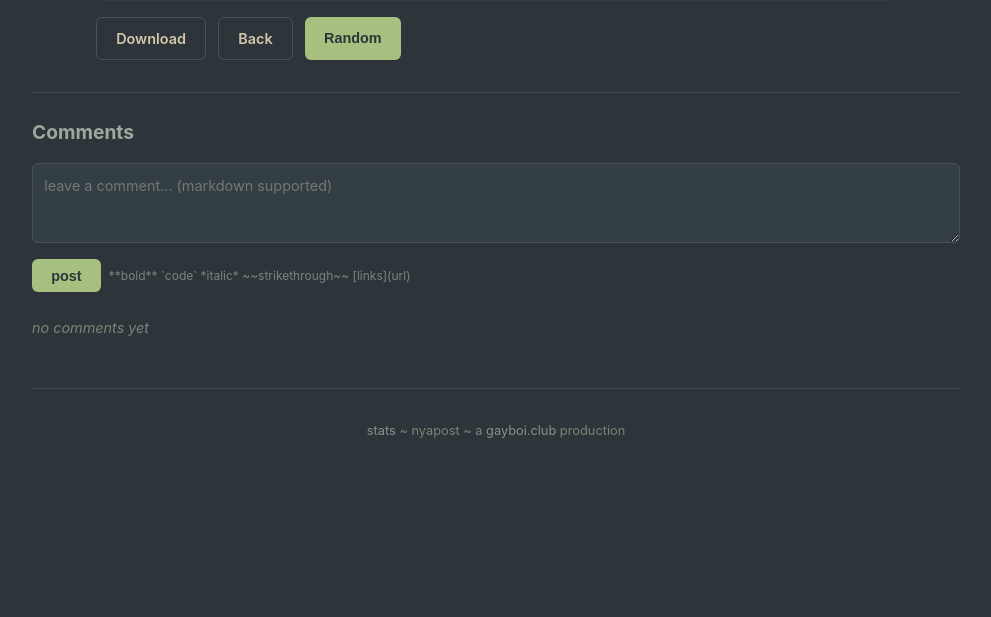
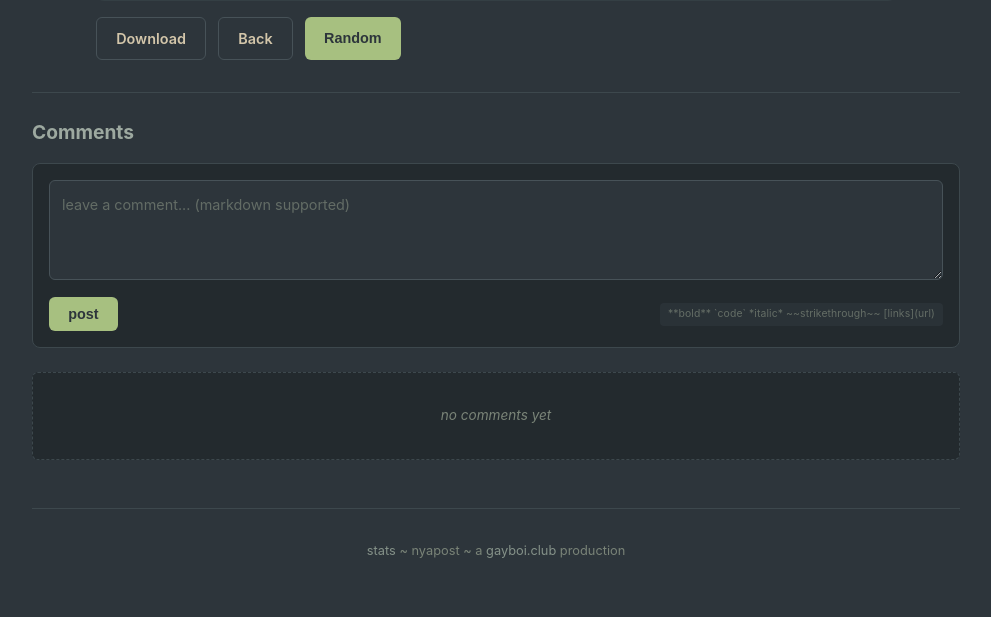
Before and after one commit to gayboi-club/nyapost, a Flask app: template templates/meme.html in a window 1280 px wide. Shown: the part 717-1334 px from the top of the page, without its empty margins (144-1135 px from the left). Before the commit the page ends 1155 px from the top, so only its background shows below. Run offline with Flask 3, Linux system fonts and the light colour scheme; the template is opened without the code that fills it, so the values that code supplies are empty; the visitor is signed in with stand-in values (Sample User, id 1).

Commit message:
polish comment form, reply form, and comment card styling

```diff
--- a/static/css/everforest.css
+++ b/static/css/everforest.css
@@ -194,37 +194,55 @@ header {
 
 .comment-form {
     margin-bottom: 1.5rem;
+    background: var(--bg-dim);
+    border-radius: 8px;
+    padding: 1rem;
+    border: 1px solid var(--bg2);
 }
 
 .comment-form textarea {
     width: 100%;
-    min-height: 80px;
-    padding: 0.7rem;
+    min-height: 100px;
+    padding: 0.75rem;
     border-radius: 6px;
     border: 1px solid var(--bg3);
-    background: var(--bg1);
+    background: var(--bg0);
     color: var(--fg);
     font-size: 0.9rem;
     font-family: inherit;
     resize: vertical;
-    line-height: 1.5;
+    line-height: 1.6;
+    transition: border-color 0.15s, box-shadow 0.15s;
+    box-sizing: border-box;
 }
 
 .comment-form textarea:focus {
     outline: none;
     border-color: var(--blue);
+    box-shadow: 0 0 0 3px rgba(131, 165, 152, 0.2);
+}
+
+.comment-form textarea::placeholder {
+    color: var(--gray0);
+    opacity: 0.7;
 }
 
 .comment-form .form-actions {
     display: flex;
     gap: 0.5rem;
-    margin-top: 0.5rem;
+    margin-top: 0.6rem;
     align-items: center;
 }
 
 .comment-form .form-actions .hint {
-    font-size: 0.75rem;
+    font-size: 0.65rem;
     color: var(--gray0);
+    opacity: 0.75;
+    margin-left: auto;
+    padding: 0.2rem 0.5rem;
+    background: var(--bg0);
+    border-radius: 4px;
+    letter-spacing: 0.01em;
 }
 
 .comment {
@@ -388,8 +442,13 @@ header {
 
 .no-comments {
     color: var(--gray0);
-    font-size: 0.9rem;
+    font-size: 0.85rem;
     font-style: italic;
+    text-align: center;
+    padding: 2rem 1rem;
+    background: var(--bg-dim);
+    border-radius: 6px;
+    border: 1px dashed var(--bg2);
 }
 
 .meme-grid {
--- a/templates/meme.html
+++ b/templates/meme.html
@@ -95,7 +95,7 @@
                     <textarea name="content" required placeholder="write a reply..."></textarea>
                     <div class="form-actions">
                         <button type="submit" class="btn btn-primary">reply</button>
-                        <button type="button" class="btn-reply" data-comment-id="{{ comment.id }}">cancel</button>
+                        <button type="button" class="btn-cancel" data-comment-id="{{ comment.id }}">cancel</button>
                     </div>
                 </form>
             </div>
```
Also changed, not shown: other parts of static/css/everforest.css (+39 -3 lines).
